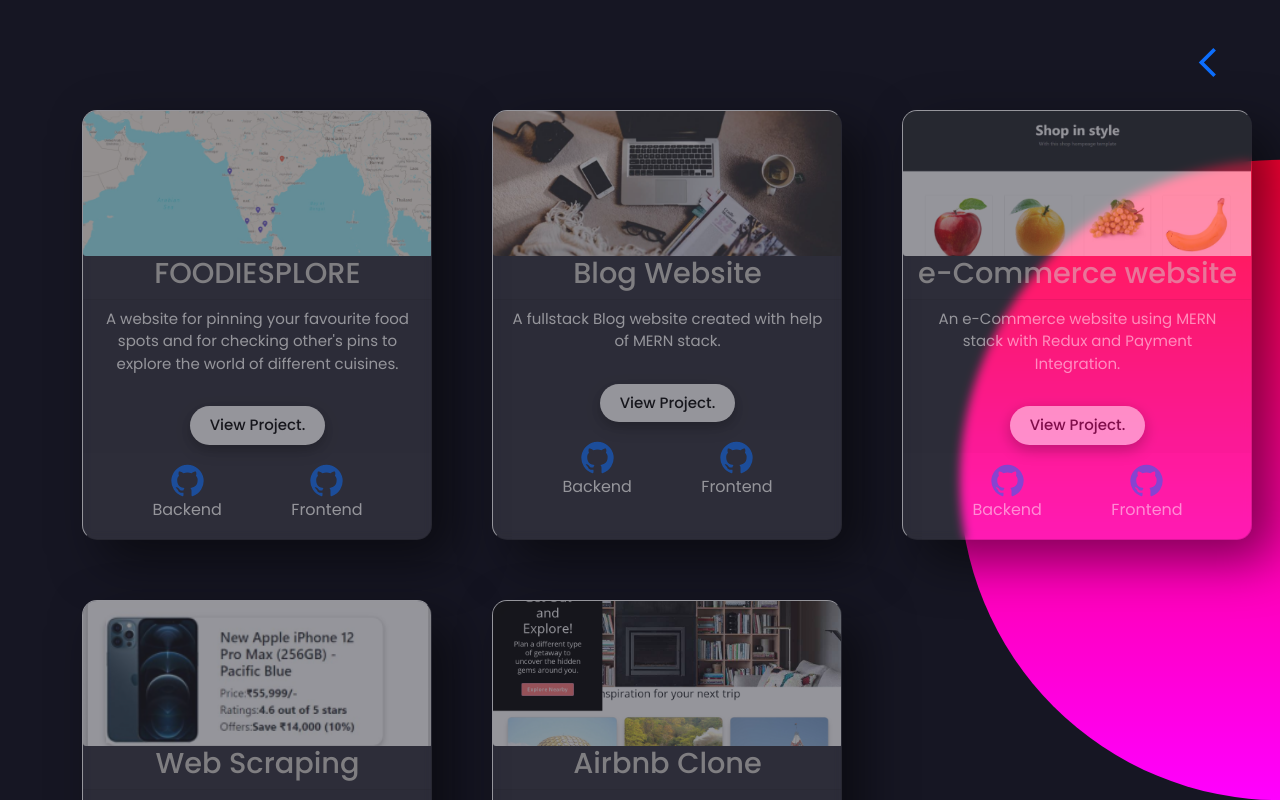
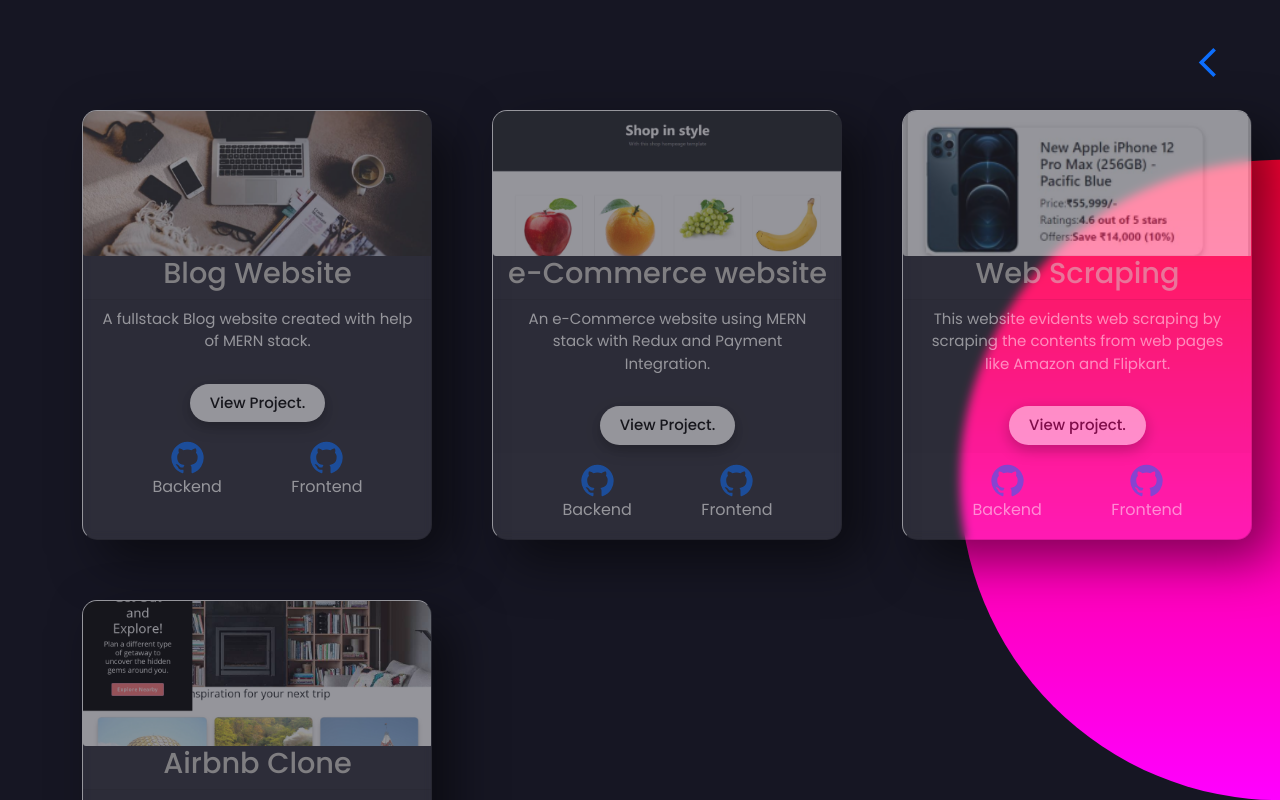
Before and after one commit to Jayanth9710/Portfolio, a React (Create React App) app: page /projects in a window 1280 px wide. Shown: the top 800 px of the page. Built offline with nearby package versions, Linux system fonts and the light colour scheme.

Commit message:
Projects section Updated

```diff
--- a/src/projects.js
+++ b/src/projects.js
@@ -20,7 +20,7 @@
     <div className="container">
 
 
-      <Tilt options={{ max: 20 }} className="parallax-effect" perspective={320}>
+      {/* <Tilt options={{ max: 20 }} className="parallax-effect" perspective={320}>
         <div style={{ backgroundColor: "none" }} className="inner-element">
           <div className="card">
             <div className="content">
@@ -59,7 +59,7 @@
             </div>
           </div>
         </div>
-      </Tilt>
+      </Tilt> */}
 
       <Tilt options={{ max: 25 }} className="parallax-effect" perspective={350}>
         <div style={{ backgroundColor: "none" }} className="inner-element">
```
